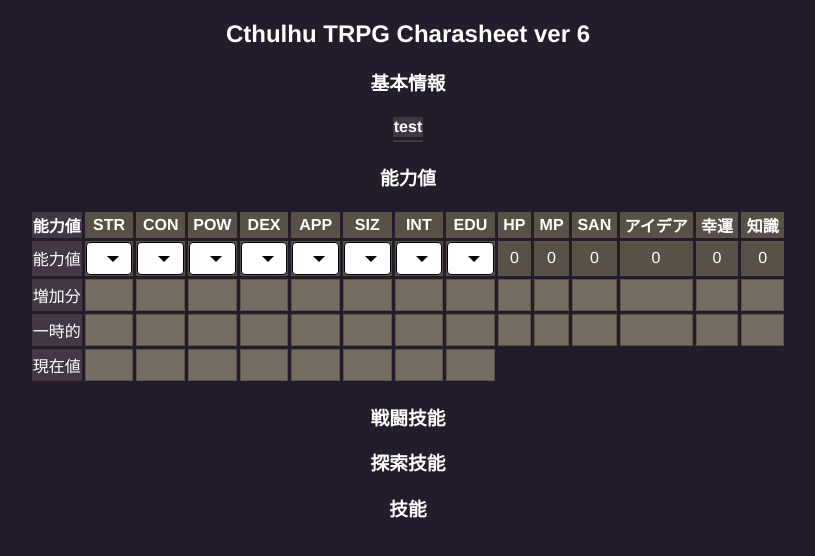
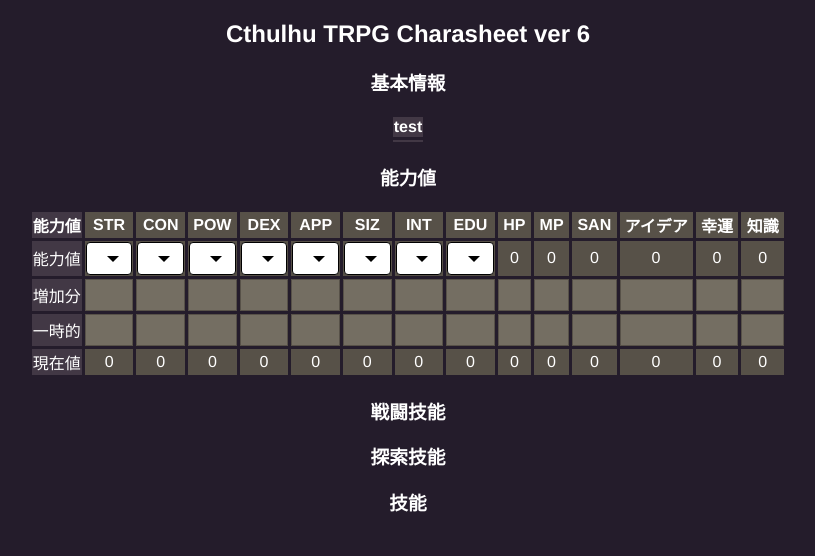
Before and after one commit to cahlchang/CoCCharaSheet, a Vue app: page /#/ in a window 1280 px wide. Shown: the top 556 px of the page, without its empty margins (232-1047 px from the left). Built offline with nearby package versions, Linux system fonts and the light colour scheme.

Commit message:
add any calc

```diff
--- a/src/components/paramTableBox.vue
+++ b/src/components/paramTableBox.vue
@@ -21,41 +21,38 @@
                             <div class="cp_ipselect cp_sl04">
                                 <select v-model="lst_param[param.name]" v-if='param.type==1' value=0>
                                     <option v-for='(value,index_value) in param_value_list_type_1' :key='index_value'>
-                                        {{ value }}
+                                        {{ parseInt(value) }}
                                     </option>
                                 </select>
                                 <select v-model="lst_param[param.name]" v-if='param.type==2'>
                                     <option v-for='(value,index_value) in param_value_list_type_2' :key='index_value'>
-                                        {{ value }}
+                                        {{ parseInt(value) }}
                                     </option>
                                 </select>
                                 <select v-model="lst_param[param.name]" v-if='param.type==3'>
                                     <option v-for='(value,index_value) in param_value_list_type_3' :key='index_value'>
-                                        {{ value }}
+                                        {{ parseInt(value) }}
                                     </option>
                                 </select>
                             </div>
                         </td>
-                        <td :key=param+index v-if='param.type==4 && param.name=="HP"'>
-                            {{ Math.ceil((
-                            (isNaN(lst_param['CON'])?0:parseInt(lst_param['CON'])) +
-                            (isNaN(lst_param['SIZ'])?0:parseInt(lst_param['SIZ'])))
-                            /2)}}
+                        <td :key=param+indaex v-if='param.type==4 && param.name=="HP"'>
+                            {{ param_hp() }}
                         </td>
                         <td :key=param+index v-if='param.type==4 && param.name=="MP"'>
-                            {{ isNaN(lst_param['POW'])?0:parseInt(lst_param['POW']) }}
+                            {{ param_mp() }}
                         </td>
                         <td :key=param+index v-if='param.type==4 && param.name=="SAN"'>
-                            {{ isNaN(lst_param['POW'])?0:parseInt(lst_param['POW'])*5 }}
+                            {{ param_san() }}
                         </td>
                         <td :key=param+index v-if='param.type==4 && param.name=="アイデア"'>
-                            {{ isNaN(lst_param['INT'])?0:parseInt(lst_param['INT'])*5 }}
+                            {{ param_idea() }}
                         </td>
                         <td :key=param+index v-if='param.type==4 && param.name=="幸運"'>
-                            {{ isNaN(lst_param['POW'])?0:parseInt(lst_param['POW'])*5 }}
+                            {{ param_luck() }}
                         </td>
                         <td :key=param+index v-if='param.type==4 && param.name=="知識"'>
-                            {{ isNaN(lst_param['EDU'])?0:parseInt(lst_param['EDU'])*5 }}
+                            {{ param_knowledge() }}
                         </td>
                     </template>
                 </tr>
@@ -64,7 +61,7 @@
                         <td :key=param+index  v-if='param.type==0'>増加分
                         </td>
                         <td :key=param+index  v-if='param.type==1 || param.type==2 || param.type==3 || param.type==4'>
-                            <input type="text" name="name" maxlength="2" class="input_box_param"/>
+                            <input v-model="lst_added[param.name]" type="text" name="name" maxlength="2" class="input_box_param"/>
                         </td>
                     </template>
                 </tr>
@@ -73,36 +70,91 @@
                         <td :key=param+index  v-if='param.type==0'>一時的
                         </td>
                         <td :key=param+index  v-if='param.type==1 || param.type==2 || param.type==3 || param.type==4'>
-                            <input type="text" name="name" maxlength="2" class="input_box_param"/>
-
+                            <input v-model="lst_spec[param.name]" type="text" name="name" maxlength="3" class="input_box_param">
                         </td>
                     </template>
                 </tr>
                 <tr>
                     <template v-for='(param, index) in param_items'>
-                        <td :key=param+index  v-if='param.type==0'>現在値
+                        <td :key=param+index v-if='param.type==0'>
+                            現在値
                         </td>
-                        <td :key=param+index  v-if='param.type==1 || param.type==2 || param.type==3'>
-                            <input type="text" name="name" maxlength="2" class="input_box_param"/>
-
+                        <td :key=param+index v-if='param.type==1 || param.type==2 || param.type==3'>
+                            {{ current_params(param.name)}}
+                        </td>
+                        <td :key=param+index v-if='param.name=="HP"'>
+                            {{ current_status(param.name, param_hp()) }}
+                        </td>
+                        <td :key=param+index v-if='param.name=="MP"'>
+                            {{ current_status(param.name, param_mp()) }}
+                        </td>
+                        <td :key=param+index v-if='param.name=="SAN"'>
+                            {{ current_status(param.name, param_san()) }}
+                        </td>
+                        <td :key=param+index v-if='param.name=="アイデア"'>
+                            {{ current_status(param.name, param_idea()) }}
+                        </td>
+                        <td :key=param+index v-if='param.name=="幸運"'>
+                            {{ current_status(param.name, param_luck()) }}
+                        </td>
+                        <td :key=param+index v-if='param.name=="知識"'>
+                            {{ current_status(param.name, param_knowledge()) }}
                         </td>
                     </template>
                 </tr>
             </tbody>
         </table>
     </div>
-    <p>
-        {{ selected }}
-    </p>
 </div>
 </template>
 
 <script>
 export default {
   name: 'paramTablebox',
+  methods: {
+    param_hp: function (event) {
+      var con = isNaN(this.lst_param['CON']) ? 0 : parseInt(this.lst_param['CON'])
+      var siz = isNaN(this.lst_param['SIZ']) ? 0 : parseInt(this.lst_param['SIZ'])
+      return Math.ceil((con + siz) / 2)
+    },
+    param_mp: function (event) {
+      var pow = isNaN(this.lst_param['POW']) ? 0 : parseInt(this.lst_param['POW'])
+      return pow
+    },
+    param_san: function (event) {
+      var pow = isNaN(this.lst_param['POW']) ? 0 : parseInt(this.lst_param['POW'])
+      return pow * 5
+    },
+    param_idea: function (event) {
+      var int = isNaN(this.lst_param['INT']) ? 0 : parseInt(this.lst_param['INT'])
+      return int * 5
+    },
+    param_luck: function (event) {
+      var pow = isNaN(this.lst_param['POW']) ? 0 : parseInt(this.lst_param['POW'])
+      return pow * 5
+    },
+    param_knowledge: function (event) {
+      var edu = isNaN(this.lst_param['EDU']) ? 0 : parseInt(this.lst_param['EDU'])
+      return edu * 5
+    },
+    current_params: function (event) {
+      var initParam = isNaN(this.lst_param[event]) ? 0 : parseInt(this.lst_param[event])
+      var addedParam = isNaN(this.lst_added[event]) ? 0 : parseInt(this.lst_added[event])
+      var specParam = isNaN(this.lst_spec[event]) ? 0 : parseInt(this.lst_spec[event])
+      return initParam + addedParam + specParam
+    },
+    current_status: function (event, initStatus) {
+      var initStatusCalc = isNaN(initStatus) ? 0 : parseInt(initStatus)
+      var addedStatus = isNaN(this.lst_added[event]) ? 0 : parseInt(this.lst_added[event])
+      var specStatus = isNaN(this.lst_spec[event]) ? 0 : parseInt(this.lst_spec[event])
+      return initStatusCalc + addedStatus + specStatus
+    }
+  },
   data () {
     return {
       lst_param: [],
+      lst_added: [],
+      lst_spec: [],
       param_items: [
         {'name': '能力値', 'type': 0},
         {'name': 'STR', 'type': 1},
@@ -121,19 +173,18 @@
         {'name': '知識', 'type': 4}
       ],
       param_value_list_type_1: [
-        '', 3, 4, 5, 6, 7, 8, 9, 10, 11, 12, 13, 14, 15, 16, 17, 18
+        0, 3, 4, 5, 6, 7, 8, 9, 10, 11, 12, 13, 14, 15, 16, 17, 18
       ],
       param_value_list_type_2: [
-        '', 8, 9, 10, 11, 12, 13, 14, 15, 16, 17, 18
+        0, 8, 9, 10, 11, 12, 13, 14, 15, 16, 17, 18
       ],
       param_value_list_type_3: [
-        '', 6, 7, 8, 9, 10, 11, 12, 13, 14, 15, 16, 17, 18, 19, 20, 21
-      ],
-      param_hp: function (event) {
-      }
+        0, 6, 7, 8, 9, 10, 11, 12, 13, 14, 15, 16, 17, 18, 19, 20, 21
+      ]
     }
   }
 }
+
 </script>
 
 <style>
```
